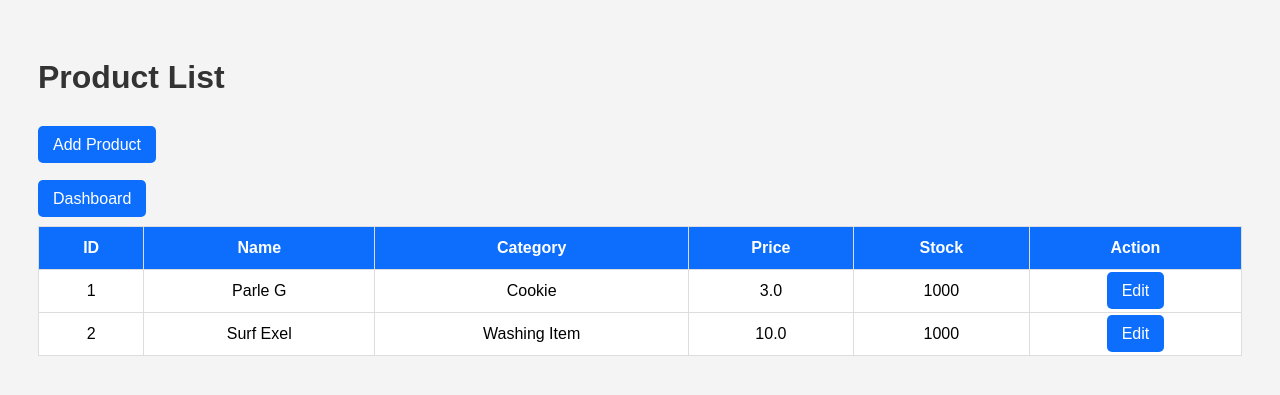
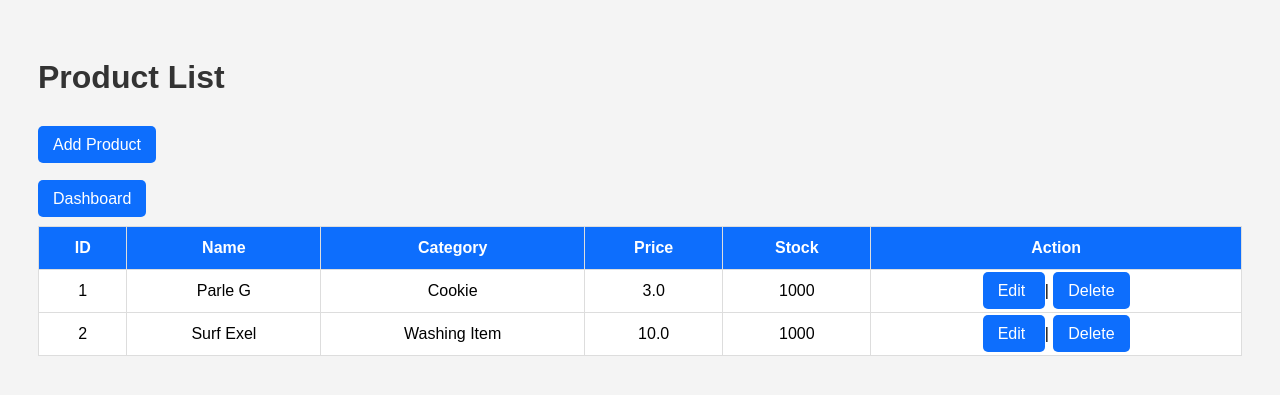
Before and after one commit to rupeshit06531/Super-Mart-Management-System, a Flask app: page /products in a window 1280 px wide. Shown: the top 395 px of the page. Run offline with Flask 3, Linux system fonts and the light colour scheme; data comes from the database, SQL or seed files in the repository; both versions use the stored data as it was after the commit.

Commit message:
Added Delete Product Feature

```diff
--- a/app.py
+++ b/app.py
@@ -109,6 +109,16 @@ def edit_product(id):
         product=product
     )
 
+@app.route("/products/delete/<int:id>")
+def delete_product(id):
+
+    product = Product.query.get_or_404(id)
+
+    db.session.delete(product)
+    db.session.commit()
+
+    return redirect("/products")
+
 
 if __name__ == "__main__":
     app.run(debug=True)
--- a/templates/products/product_list.html
+++ b/templates/products/product_list.html
@@ -93,6 +93,15 @@ Edit
 
 </a>
 
+|
+
+<a href="/products/delete/{{ product.id }}"
+   onclick="return confirm('Are you sure you want to delete this product?')">
+
+Delete
+
+</a>
+
 </td>
 
 </tr>
```
Also changed, not shown: database/supermart.db.
